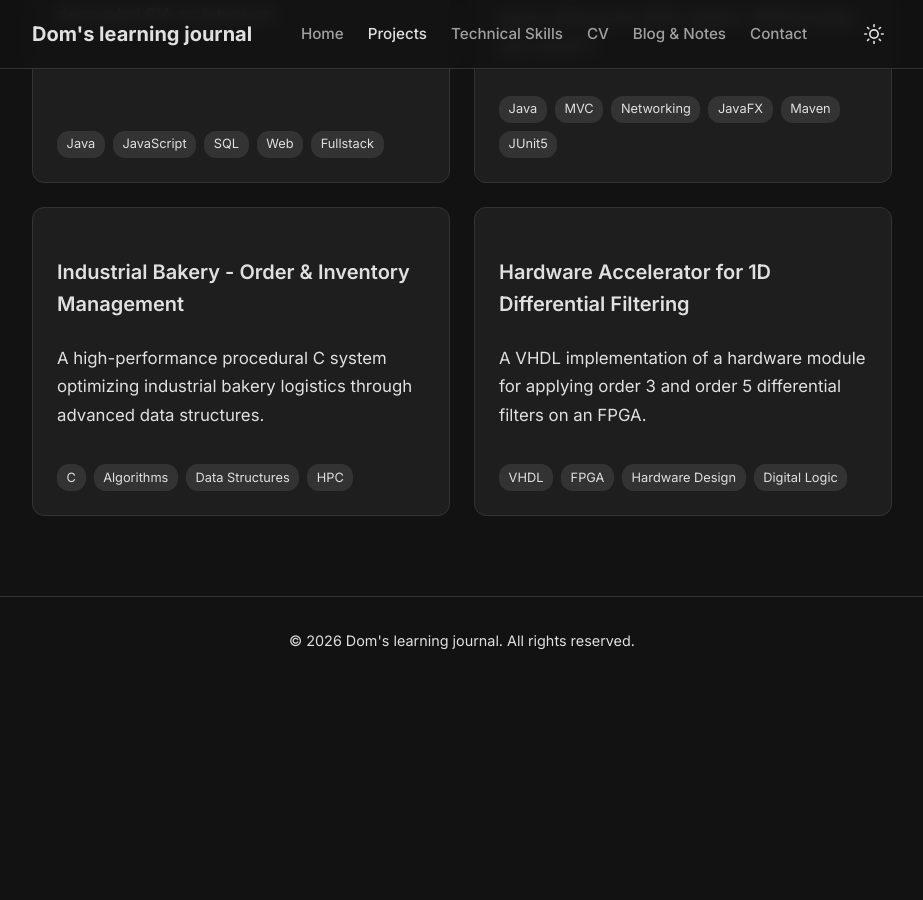
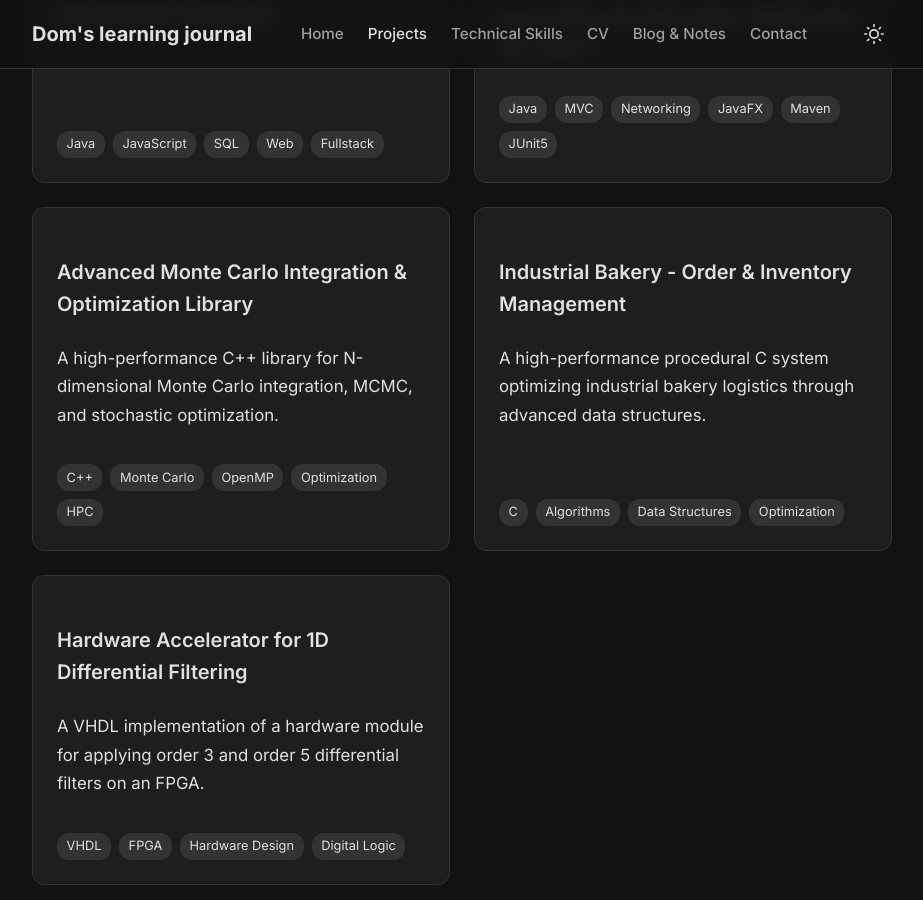
Before and after one commit to DomDegi/domdegi.github.io, a Jekyll site: the page built from _pages/projects.markdown, in a window 1280 px wide and 900 px high, scrolled down 521 px. Shown: the whole window, without its empty margins (178-1101 px from the left). Built offline with Jekyll 4.4.1, drawn with Linux system fonts in a browser that asks for light colours; before the commit the page ends 1225 px from its top, so only the background shows below that; some of the changed lines change nothing that is shown.

Commit message:
docs: add new HPC and Hardware projects and refine existing descriptions

```diff
--- /dev/null
+++ b/_projects/montecarlo-dgl.md
@@ -0,0 +1,36 @@
+---
+layout: page
+title: Advanced Monte Carlo Integration & Optimization Library
+description: A high-performance C++ library for N-dimensional Monte Carlo integration, MCMC, and stochastic optimization.
+tags: [C++, Monte Carlo, OpenMP, Optimization, HPC]
+---
+
+This project is a comprehensive C++ library designed to solve complex mathematical and engineering problems using advanced Monte Carlo integration and stochastic optimization algorithms.
+
+## The Challenge
+Evaluating definite integrals over high-dimensional spaces or non-convex geometries is computationally expensive. The goal of this project was to build a highly parallelized, robust framework capable of executing multidimensional numerical integration and metaheuristic optimizations efficiently.
+
+## Architectural Overview & Core Features
+The system is built with a focus on modularity and high performance, featuring runtime mathematical expression parsing via the **muParserX** library.
+
+### 1. Integration Engines
+* **Classic & Importance Sampling:** Implemented baseline uniform sampling alongside Gaussian and Mixture Importance Sampling for significant variance reduction on smooth integrands.
+* **Markov Chain Monte Carlo (MCMC):** Utilized the Metropolis-Hastings algorithm for efficient sampling in complex, high-dimensional domains with superior $O(1/N)$ convergence.
+* **Arbitrary Polytopes:** Integrated with the **Qhull** library to support integration over arbitrary convex polytopes using half-space inequalities.
+
+### 2. Stochastic Optimization
+* **Particle Swarm Optimization (PSO):** Engineered a fast, parallelized PSO solver to find global minima in smooth, continuous landscapes.
+* **Genetic Algorithm (GA):** Developed a robust GA featuring tournament selection, uniform crossover, and Gaussian mutation for non-smooth or multimodal landscapes.
+
+## Real-World Engineering Applications
+To prove the framework's capabilities, we developed two specialized physics-based applications:
+
+* **Drone Center of Mass Optimization:** Combined PSO with Monte Carlo integration to optimize the placement and size of a hole in a 3D drone arm structure, successfully shifting its center of mass to a precise target coordinate with < 1% error.
+* **Wind Farm Layout Simulation:** Optimized the placement of 15 wind turbines within a 1000x1000m area. The simulation uses Metropolis-Hastings integration to estimate farm power while accounting for Weibull wind distributions and aerodynamic wake effects, optimizing layouts via both PSO and GA.
+
+## Technical Highlights
+* **HPC & Concurrency:** Achieved significant performance scaling (~10x speedup on 8 cores) by parallelizing particle evaluations and implementing thread-safe Random Number Generation (RNG) using **OpenMP**.
+* **Performance Profiling:** Utilized the Linux **perf** toolkit extensively to analyze CPU cycles, cache misses, and bottleneck functions, driving critical optimization decisions.
+* **Data Visualization:** Automated the generation of convergence plots and 3D geometry renderings using **Gnuplot** scripts directly from the C++ output.
+
+**Source Code:** [View on GitHub](https://github.com/benfrost-20/montecarlo-dgl)
--- a/_projects/order-management.md
+++ b/_projects/order-management.md
@@ -2,7 +2,7 @@
 layout: page
 title: Industrial Bakery - Order & Inventory Management
 description: A high-performance procedural C system optimizing industrial bakery logistics through advanced data structures.
-tags: [C, Algorithms, Data Structures, HPC]
+tags: [C, Algorithms, Data Structures, Optimization]
 ---
 
 This project, developed for the "Algorithms and Data Structures" course at Politecnico di Milano, implements a discrete-time simulation of an industrial bakery. It manages complex logistics, including recipe catalogs, expiring inventory, and prioritized order fulfillment.
```
